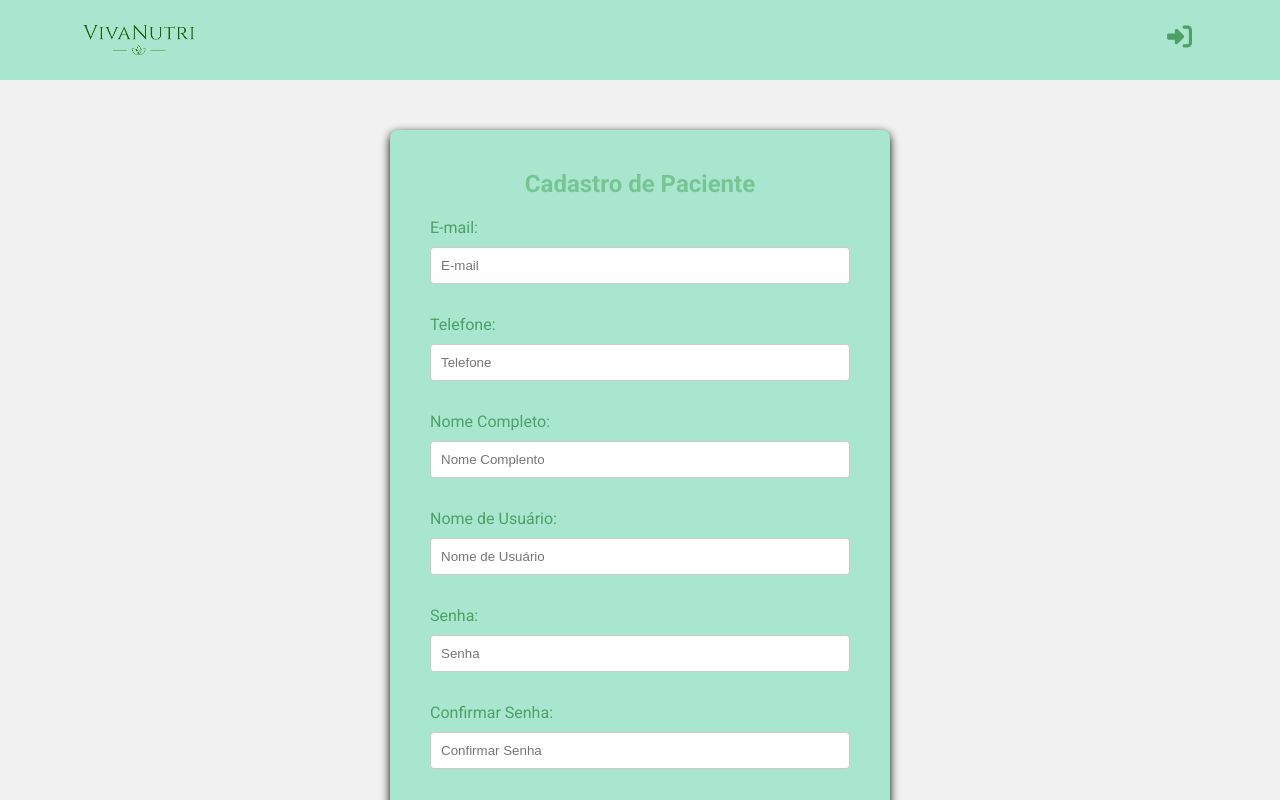
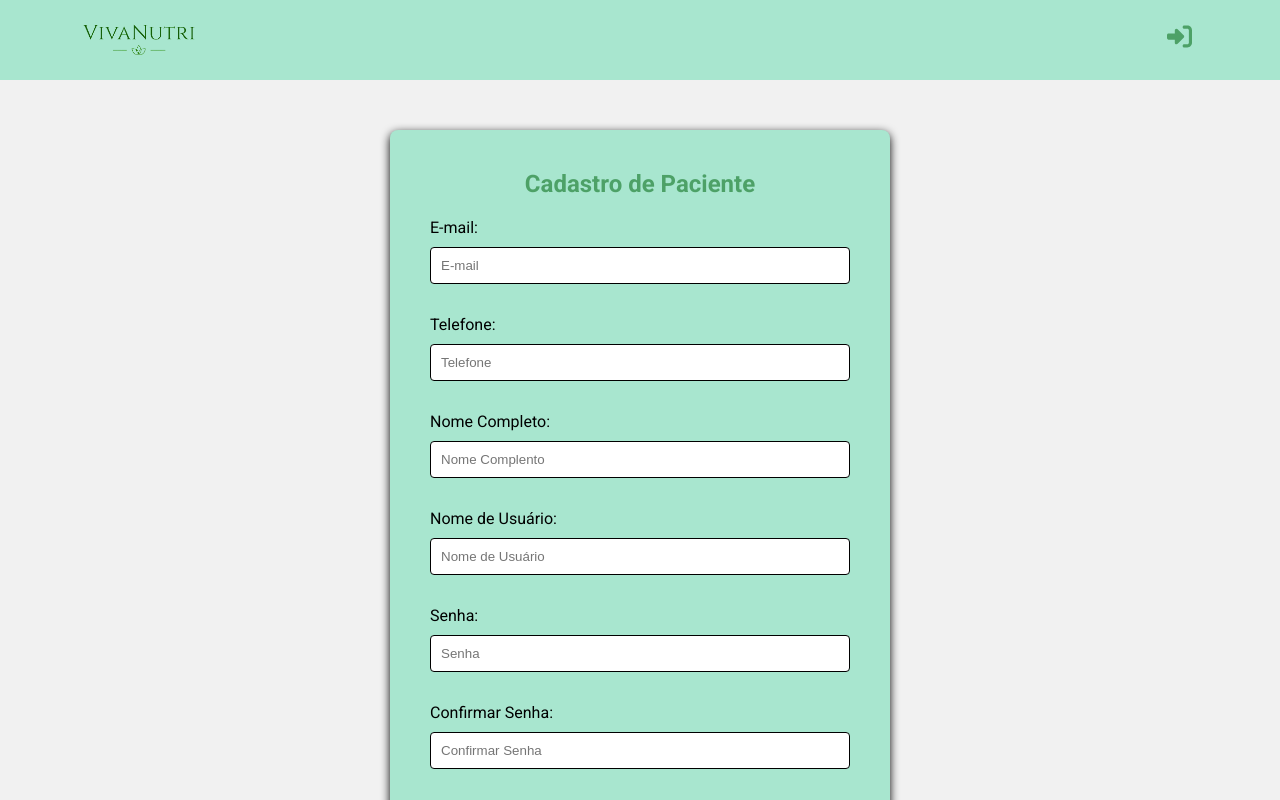
Before and after one commit to Raquel212/VivaNutri, a React (Vite) app: page /cadastroPaciente in a window 1280 px wide. Shown: the top 800 px of the page. Built offline with nearby package versions, Linux system fonts and the light colour scheme.

Commit message:
Atualização da Paleta de cores

```diff
--- a/src/pages/Paciente/CadastroPaciente/CadastroPaciente.module.css
+++ b/src/pages/Paciente/CadastroPaciente/CadastroPaciente.module.css
@@ -19,12 +19,12 @@
 .tituloPaciente {
   text-align: center;
   margin-bottom: 1.25rem;
-  color: var(--secondary);
+  color: var(--terceary);
   font-weight: 600;
 }
 
 .pacienteLabel {
-  color: var(--terceary);
+  color: var(--black);
   display: block;
   margin-bottom: 1rem;
 }
@@ -35,7 +35,7 @@
   padding: 0.625rem;
   margin-top: 0.625rem;
   margin-bottom: 0.9375rem;
-  border: 0.0625rem solid #ccc;
+  border: 0.0625rem solid var(--black);
   border-radius: 0.25rem;
   box-sizing: border-box;
   transition: border-color 0.3s ease;
```
